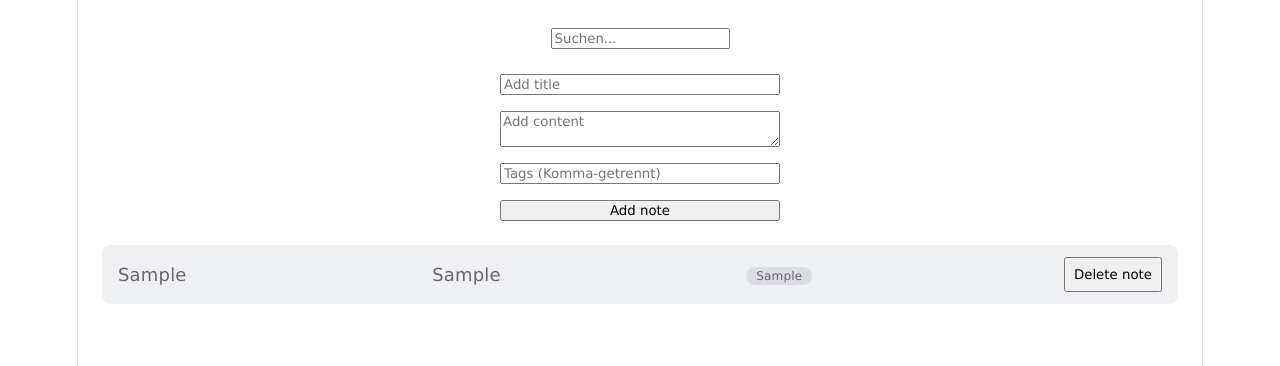
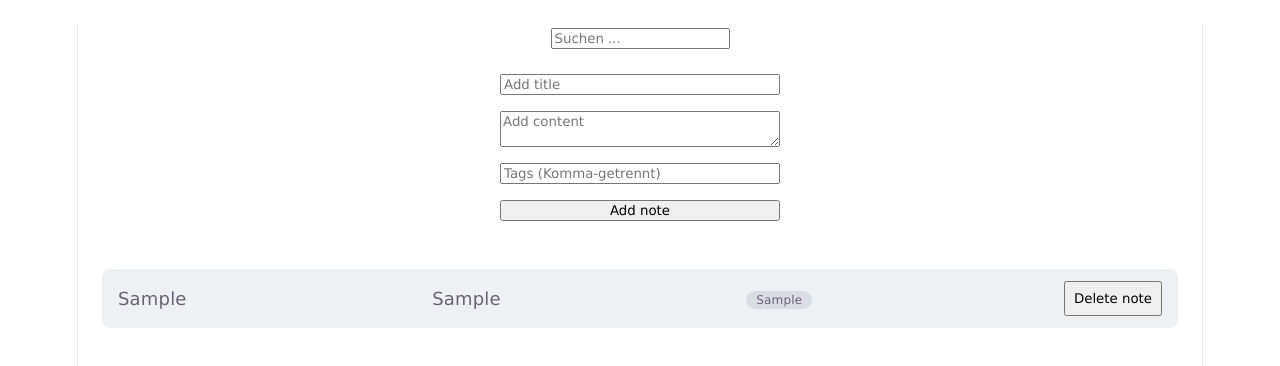
Before and after one commit to Katha-ct26m033/QuickNotes, a Vue app: page / in a window 1280 px wide. Both pictures are taken after typing "Sample", "Sample", "Sample" into the empty fields and a click on the button "Add note". Shown: the top 366 px of the page. Built offline with nearby package versions, Linux system fonts and the light colour scheme.

Commit message:
Added README and AI-LOG

```diff
--- a/src/App.vue
+++ b/src/App.vue
@@ -1,16 +1,16 @@
 <script setup lang="ts">
 import BaseCard from './components/BaseCard.vue'
-import { useNotes } from './composables/useNotes.js'
+import SearchBar from './components/SearchBar.vue'
 import NoteForm from './components/NoteForm.vue'
 import NoteCard from './components/NoteCard.vue'
+import { useNotes } from './composables/useNotes.js'
 
 const { notes, addNote, deleteNote, search, filteredNotes } = useNotes()
-
 </script>
 
 <template>
   <BaseCard>
-    <input v-model="search" placeholder="Suchen..." />
+    <SearchBar v-model="search" />
     <NoteForm @add="addNote" />
     <NoteCard
       v-for="note in filteredNotes"
--- a/src/components/BaseCard.vue
+++ b/src/components/BaseCard.vue
@@ -8,9 +8,3 @@
     </div>
   </div>
 </template>
-
-<style scoped>
-.card {
-  padding: 24px;
-}
-</style>
--- a/src/components/NoteCard.vue
+++ b/src/components/NoteCard.vue
@@ -1,21 +1,23 @@
-<script setup>
-const props = defineProps({
-  note: { type: Object, required: true }
-})
-const emit = defineEmits(['delete'])
+<script setup lang="ts">
+import BaseCard from './BaseCard.vue'
+import type { Note } from '../types/notes.ts'
+
+const props = defineProps<{ note: Note }>()
+const emit = defineEmits<{ (e: 'delete', id: number): void }>()
 </script>
 
 <template>
+  <BaseCard>
     <div class="note-card">
-        <p>{{ note.title }}</p>
+        <p class="title">{{ note.title }}</p>
         <p>{{ note.content }}</p>
         <div class="tags-wrapper">
-            <span v-for="tag in note.tags" :key="tag" class="tag">{{ tag }}</span>
+        <span v-for="tag in note.tags" :key="tag" class="tag">{{ tag }}</span>
         </div>
         <button @click="emit('delete', note.id)">Delete note</button>
     </div>
+  </BaseCard>
 </template>
-
 <style scoped>
 
 .note-card {
@@ -26,7 +28,7 @@ const emit = defineEmits(['delete'])
     padding: 12px 16px;
     align-items: center;
     justify-content: space-between;
-    margin: 0 0 24px 0;
+    margin: 24px;
 }
 
 .tag {
--- a/src/composables/useNotes.js
+++ b/src/composables/useNotes.js
@@ -6,8 +6,7 @@ export function useNotes() {
   const search = ref('')
 
   function addNote(newNote) {
-    // TODO: neue Notiz mit eigener id an die Liste hängen
-    notes.value.push( { ...newNote, id: Date.now() } );
+  notes.value.push({ ...newNote, id: Date.now() })
   }
 
   function deleteNote(noteId) {
--- a/src/style.css
+++ b/src/style.css
@@ -52,6 +52,7 @@
 
 body {
   margin: 0;
+  padding: 24px;
   font-family: 'Lucida Sans', 'Lucida Grande', Geneva, Verdana, sans-serif;
 }
 
```
Also changed, not shown: 1 other file (tests, documents, lock files or other folders).
